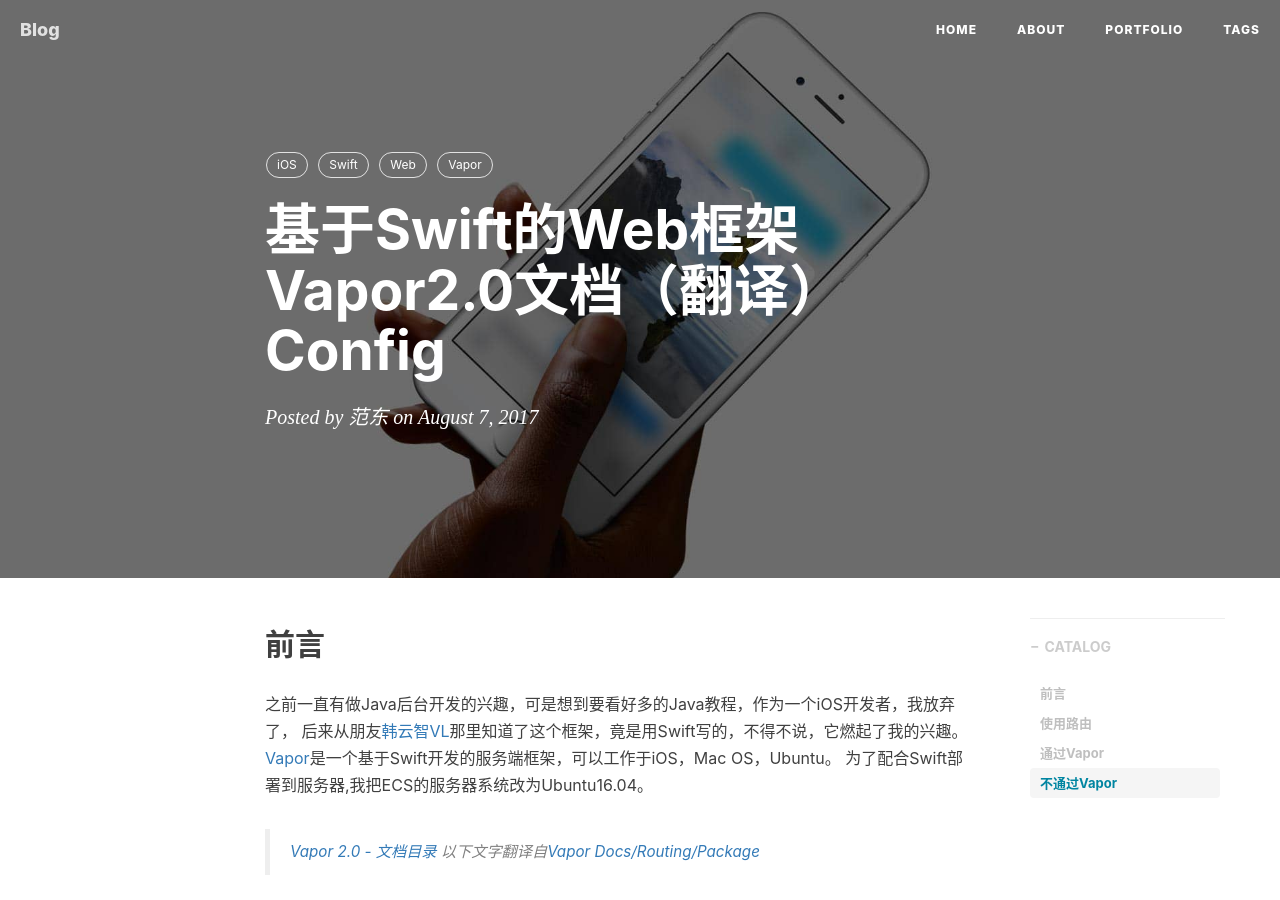
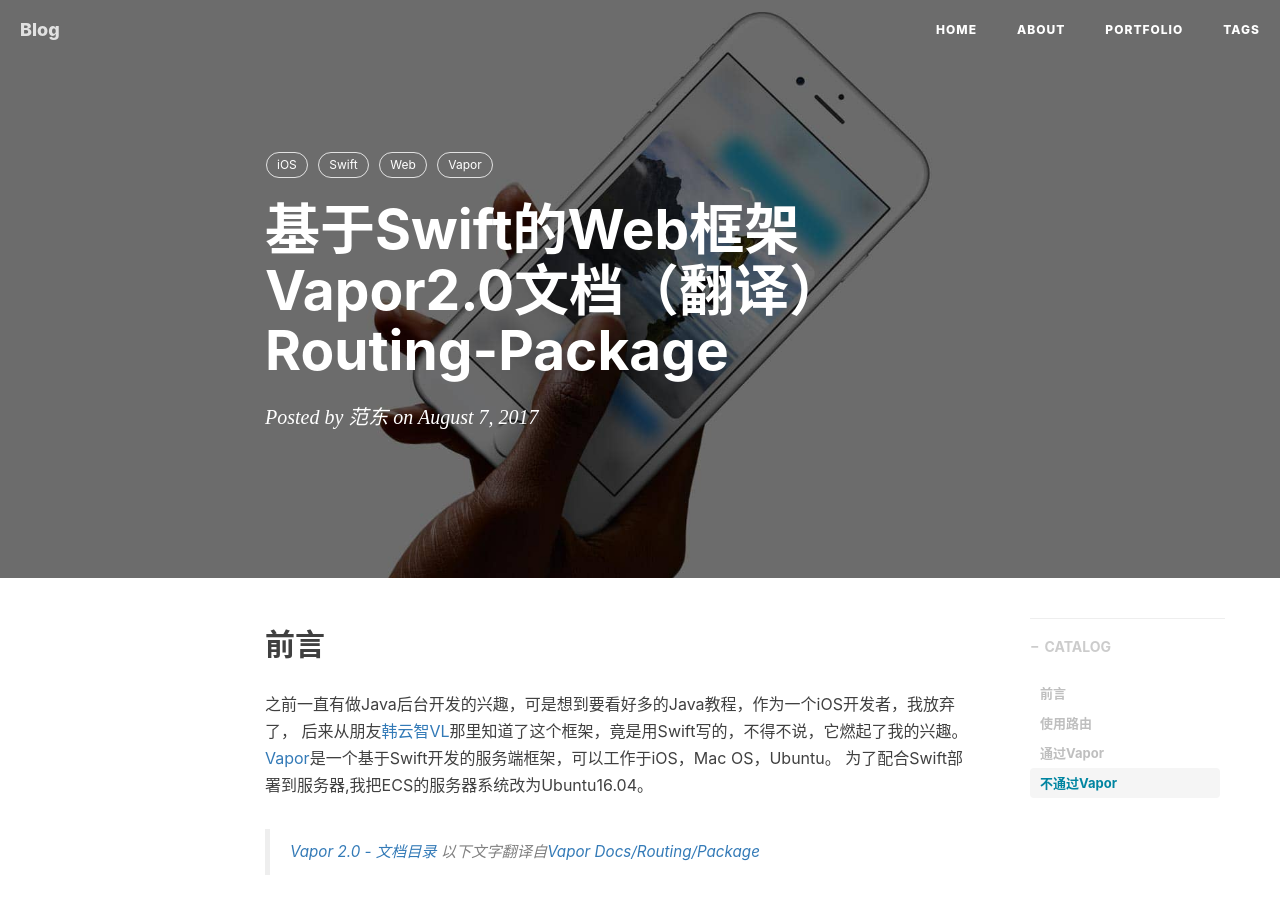
Before and after one commit to fandongtongxue/fandongtongxue.github.io, a Jekyll site: the page built from _posts/2017-08-08-iOS-SwiftVaporWeb08.markdown, in a window 1280 px wide and 900 px high. Built offline with Jekyll 4.4.1, drawn with Linux system fonts in a browser that asks for light colours; nearby versions of some CDN libraries; comment, search, counter and statistics services are not loaded.

Commit message:
修改package

```diff
--- a/_posts/2017-08-08-iOS-SwiftVaporWeb08.markdown
+++ b/_posts/2017-08-08-iOS-SwiftVaporWeb08.markdown
@@ -1,6 +1,6 @@
 ---
 layout:     post
-title:      "基于Swift的Web框架Vapor2.0文档（翻译）Config"
+title:      "基于Swift的Web框架Vapor2.0文档（翻译）Routing-Package"
 subtitle:   ""
 date: 2017-08-07 22:00:00.000000000 +08:00
 author:     "范东"
```
